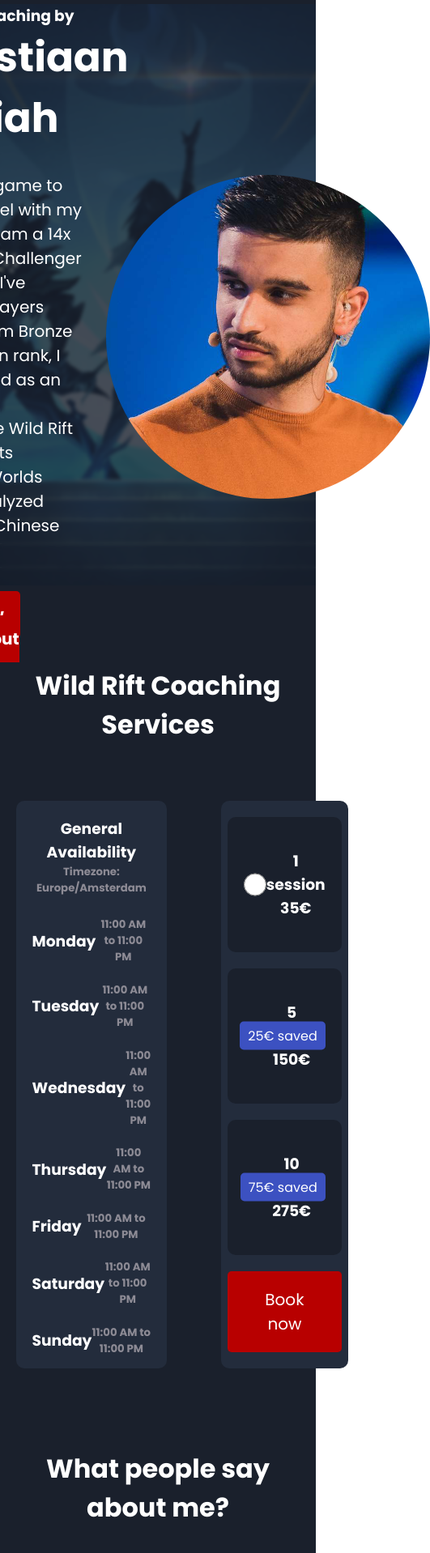
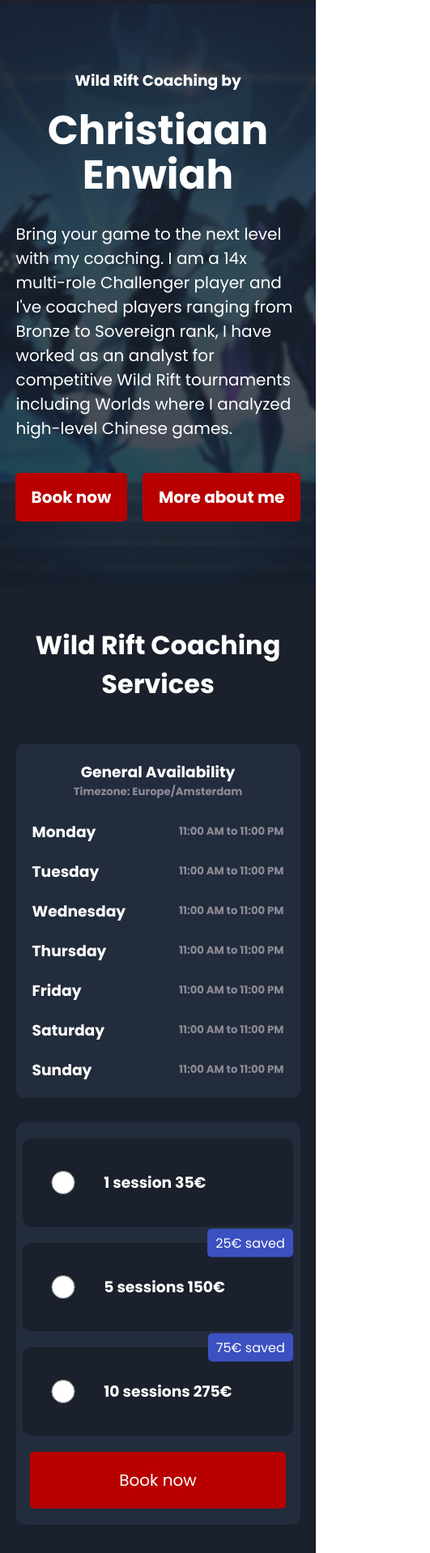
Before and after one commit to KhusniddinovUz/hellsdevil, a plain HTML site: page index.html in a window 390 px wide. Shown: the part 79-1997 px from the top of the page at 81% size, 531 px wide, since content can reach past the window. Drawn offline with nearby package versions, Linux system fonts and the light colour scheme.

Commit message:
make footer and prices responsive, Homepage

```diff
--- a/home.scss
+++ b/home.scss
@@ -419,6 +419,110 @@ footer {
       display: none;
     }
   }
+
+  main {
+    width: 100% !important;
+    display: flex;
+
+    #main-right {
+      display: none;
+    }
+
+    #main-left {
+      width: 100%;
+
+      p {
+        margin: auto;
+        width: 90%;
+      }
+
+      div {
+        display: flex;
+        justify-content: space-evenly;
+        margin-top: 40px;
+
+        a {
+          margin: 0;
+        }
+      }
+
+      h1 {
+        text-align: center;
+        line-height: 1.1;
+        margin-top: 20px;
+      }
+
+      h3 {
+        text-align: center;
+      }
+    }
+  }
+  #home-info {
+    padding-top: 50px;
+
+    .container {
+      width: 100% !important;
+
+      #prices {
+        padding-bottom: 50px;
+
+        #session-info {
+          display: flex;
+          flex-direction: column;
+
+          #availability {
+            width: 90%;
+            margin: 30px auto 0 auto;
+            padding-bottom: 20px;
+          }
+
+          #bundles {
+            width: 90%;
+            margin: 30px auto 0 auto;
+
+            .sessions {
+              width: 95%;
+              padding: 40px 0;
+
+              .saved {
+                top: 0;
+                right: 0;
+              }
+            }
+          }
+        }
+      }
+
+      #reviews {
+        h1 {
+          width: 90%;
+          margin: auto;
+        }
+
+        #reviews-wrapper {
+          width: 90%;
+          margin: auto;
+        }
+      }
+    }
+
+    footer {
+      .footer-icons {
+        gap: 0;
+        justify-content: space-between;
+        flex-wrap: wrap;
+
+        a {
+          width: 60px;
+          height: 60px;
+
+          i {
+            font-size: 35px;
+          }
+        }
+      }
+    }
+  }
 }
 
 //Tablets
@@ -485,10 +589,6 @@ footer {
           }
         }
       }
-
-      #reviews {
-
-      }
     }
   }
 }
--- a/index.html
+++ b/index.html
@@ -416,7 +416,7 @@
 
   //Change swiper on tablets
   // Define the media query
-  const mediaQuery = window.matchMedia('(min-width: 800px) and (max-width: 1200px)');
+  const mediaQuery = window.matchMedia('(max-width: 1200px)');
 
   // Function to handle changes
   function handleMediaQueryChange(e) {
```
Also changed, not shown: home.css, 1 other file.
